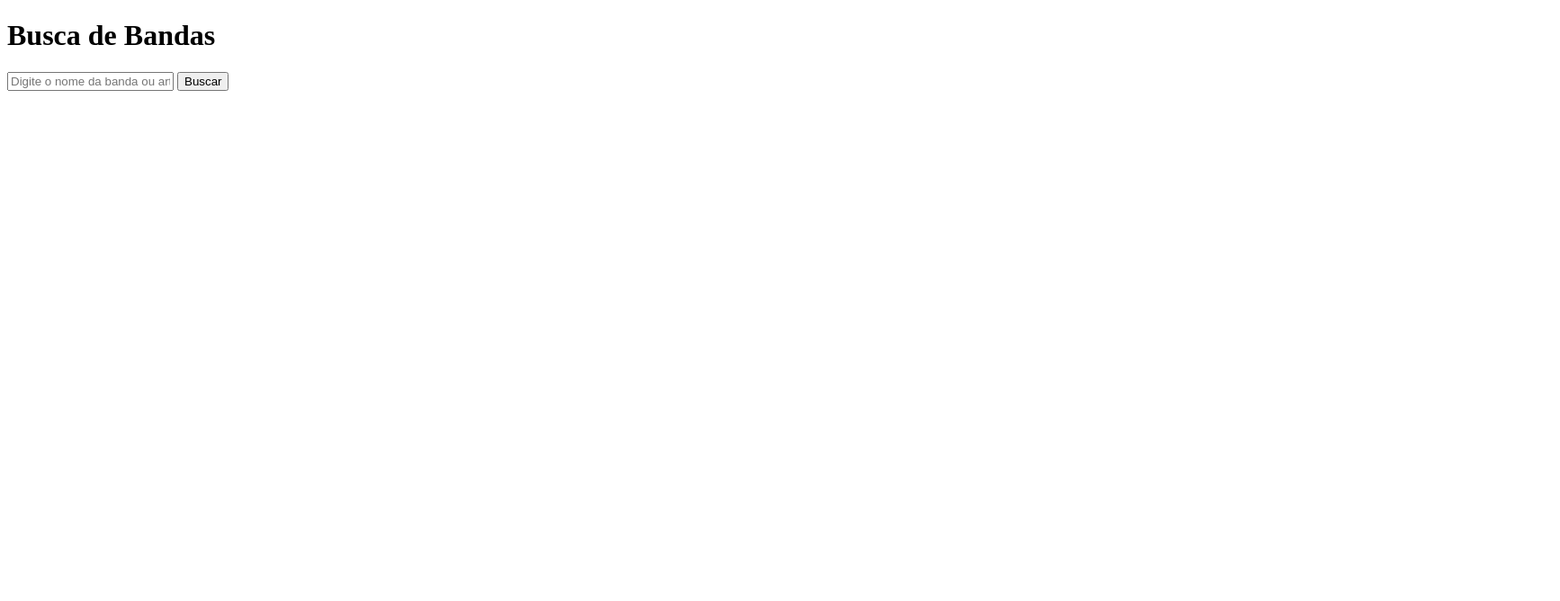
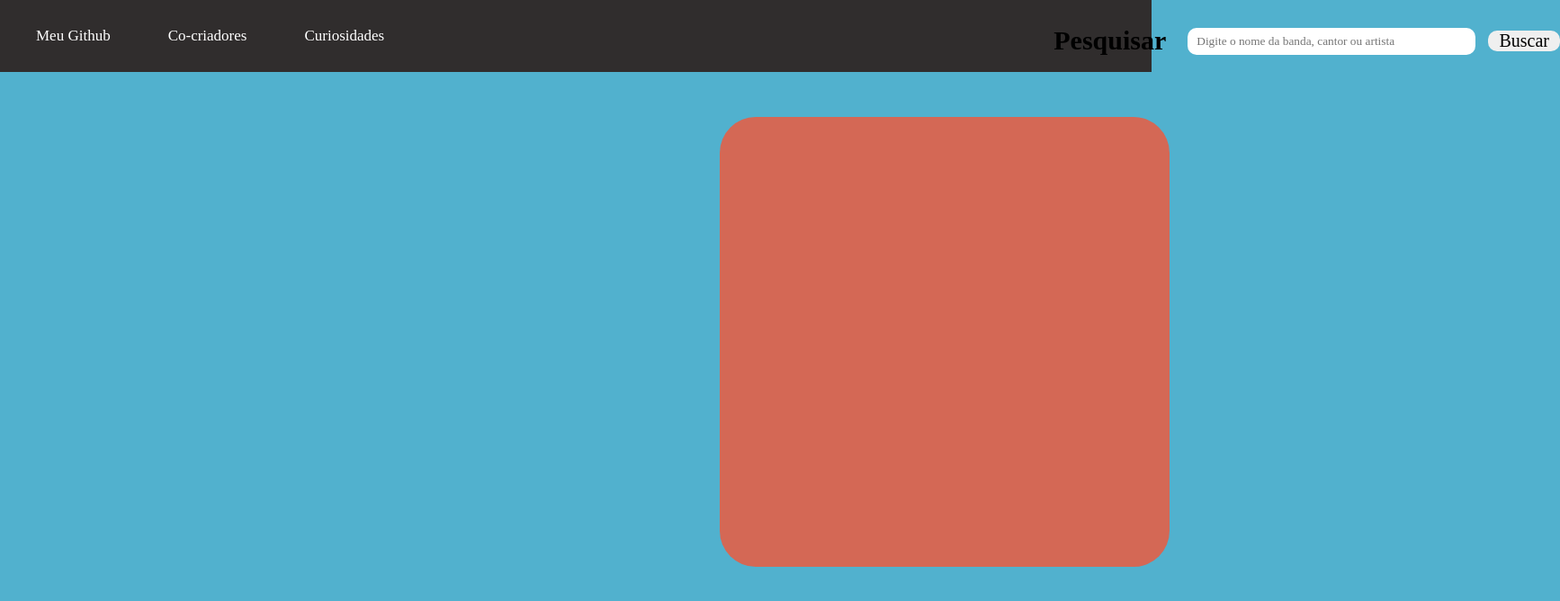
Before and after one commit to eduardo-072/Bandas-API, a plain HTML site: page index.html in a window 1280 px wide. Shown: the whole page at 90% size, 1734 px wide, since content can reach past the window. Drawn offline with Linux system fonts and the light colour scheme.

Commit message:
feito e refeito

```diff
--- a/index.html
+++ b/index.html
@@ -4,49 +4,33 @@
   <meta charset="UTF-8">
   <meta name="viewport" content="width=device-width, initial-scale=1.0">
   <title>Busca de Bandas</title>
+  <link rel="stylesheet" href="style.css">
 </head>
 <body>
-  <h1>Busca de Bandas</h1>
-  <input type="text" id="searchInput" placeholder="Digite o nome da banda ou artista">
-  <button onclick="searchBand()">Buscar</button>
+
+
+  <nav id="menu">
+    <ul>
+
+      <li><a href="https://github.com/eduardo-072" target="_blank" class="linha-1">Meu Github</li></a>
+
+      <li><a href="#" target="_blank" class="linha-2">Co-criadores</li></a>
+
+      <li><a href="https://blog.rolandbrasil.com.br/curiosidades-sobre-musica/" target="_blank" class="linha-3">Curiosidades</li></a>
+
+      <li class="titulo"><strong>Pesquisar</strong></li>
+
+      <input class="busca" type="text" id="searchInput" placeholder="Digite o nome da banda, cantor ou artista"></li>
+       <button class="botão" onclick="searchBand()">Buscar</button>
+       </div>
+      </li>
+    </ul>
+  </nav>
+
+  <div class="caixa" ></div>
+
   <div id="bandInfo"></div>
+<script src="main.js"></script>
 
-  <script>
-    // Função para buscar informações sobre a banda
-    async function searchBand() {
-      const searchTerm = document.getElementById('searchInput').value;
-      const response = await fetch(`https://musicbrainz.org/ws/2/artist/?query=${searchTerm}&fmt=json`);
-      const data = await response.json();
-      displayBandInfo(data.artists);
-    }
-
-    // Função para exibir informações sobre a banda na página
-    function displayBandInfo(artists) {
-      const bandInfoDiv = document.getElementById('bandInfo');
-      bandInfoDiv.innerHTML = '';
-
-      if (artists.length === 0) {
-        bandInfoDiv.innerHTML = '<p>Nenhuma banda encontrada.</p>';
-        return;
-      }
-
-      // Exibindo informações sobre a primeira banda encontrada
-      const band = artists[0];
-      const country = band.country ? band.country : 'Desconhecido';
-      const type = band.type ? band.type : 'Desconhecido';
-      const lifeSpan = band.life_span ? `${band.life_span.begin} - ${band.life_span.end}` : 'Desconhecido';
-      const disambiguation = band.disambiguation ? band.disambiguation : 'N/A';
-
-      const bandInfoHTML = `
-        <h2>${band.name}</h2>
-        <p><strong>País:</strong> ${country}</p>
-        <p><strong>Tipo:</strong> ${type}</p>
-        <p><strong>Período de atividade:</strong> ${lifeSpan}</p>
-        <p><strong>Descrição:</strong> ${disambiguation}</p>
-        <p><a href="https://musicbrainz.org/artist/${band.id}" target="_blank">Ver mais informações sobre a banda</a></p>
-      `;
-      bandInfoDiv.innerHTML = bandInfoHTML;
-    }
-  </script>
 </body>
 </html>
--- a/main.js
+++ b/main.js
@@ -1,31 +1,35 @@
-// Buscar bandas pelo nome
-async function searchBands(query) {
-    const response = await fetch(`https://musicbrainz.org/ws/2/artist/?query=${query}&fmt=json`);
-    const data = await response.json();
-    return data.artists;
+// Função para buscar informações sobre a banda
+async function searchBand() {
+  const searchTerm = document.getElementById('searchInput').value;
+  const response = await fetch(`https://musicbrainz.org/ws/2/artist/?query=${searchTerm}&fmt=json`);
+  const data = await response.json();
+  displayBandInfo(data.artists);
+}
+
+// Função para exibir informações sobre a banda na página
+function displayBandInfo(artists) {
+  const bandInfoDiv = document.getElementById('bandInfo');
+  bandInfoDiv.innerHTML = '';
+
+  if (artists.length === 0) {
+    bandInfoDiv.innerHTML = '<p>Nenhuma banda encontrada.</p>';
+    return;
   }
 
-  // Buscar músicas de uma banda pelo ID
-  async function searchBandSongs(artistId) {
-    const response = await fetch(`https://musicbrainz.org/ws/2/release/?artist=${artistId}&fmt=json`);
-    const data = await response.json();
-    return data.releases;
-  }
+  // Exibindo informações sobre a primeira banda encontrada
+  const band = artists[0];
+  const country = band.country ? band.country : 'Desconhecido';
+  const type = band.type ? band.type : 'Desconhecido';
+  const lifeSpan = band.life_span ? `${band.life_span.begin} - ${band.life_span.end}` : 'Desconhecido';
+  const disambiguation = band.disambiguation ? band.disambiguation : 'N/A';
 
-  // Exemplo de uso
-  const searchTerm = 'Metallica'; // Termo de busca para bandas
-  searchBands(searchTerm)
-    .then(bands => {
-      // Exibir informações das bandas
-      console.log('Bandas encontradas:', bands);
-      // Supondo que queremos listar as músicas da primeira banda encontrada
-      const firstBand = bands[0];
-      return searchBandSongs(firstBand.id);
-    })
-    .then(songs => {
-      // Exibir informações das músicas
-      console.log('Músicas da banda:', songs);
-    })
-    .catch(error => {
-      console.error('Erro:', error);
-    });
+  const bandInfoHTML = `
+    <h2>${band.name}</h2><br>
+    <p><strong>País:</strong> ${country}</p><br>
+    <p><strong>Tipo:</strong> ${type}</p><br>
+    <p><strong>Período de atividade:</strong> ${lifeSpan}</p><br>
+    <p><strong>Descrição:</strong> ${disambiguation}</p><br>
+    <p><a href="https://musicbrainz.org/artist/${band.id}" target="_blank">Ver mais informações sobre a banda</a></p><br>
+  `;
+  bandInfoDiv.innerHTML = bandInfoHTML;
+}
--- a/style.css
+++ b/style.css
@@ -3,18 +3,83 @@
     padding: 0;
     font-family: 'poppins';
 }
+body {
+    background-color: rgb(81, 177, 206);
+}
 
-#menu
-{
-    background-color: rgb(56, 52, 52);
+#menu {
+    background-color: rgb(48, 45, 45);
 }
-#menu ul
-{
+
+
+#menu ul {
     max-width: 1000px;
     list-style: none;
+    padding: 0;
+}
+#menu ul li {
+    display: inline;
+}
+#menu ul li a {
+    margin-right: 0px;
+    color: #fff;
+    font-size: 17px;
     padding: 30px;
+    position: relative;
+    left: 10px;
+    display: inline-block;
+    text-decoration: none;
+    transition: background .2s;
 }
-.pesquisa{
 
-    margin-left: 800px;
+#menu ul li a:hover {
+    background-color: rgb(10, 128, 224);
 }
+
+.botão {
+    position: relative;
+    top: 7px;
+    left: 100px;
+    width: 80px;
+    border-radius: 10px;
+    border: 10px black;
+    font-size: 20px;
+    left: 750px;
+}
+
+.botão:hover {
+    background-color: aqua;
+}
+
+.titulo {
+    position: relative;
+    top: 10px;
+    left: 720px;
+    font-size: 30px
+}
+
+.busca {
+
+    transform: translate(-50%, -50%);
+    padding: 10px;
+    height: 10px;
+    width: 300px;
+    position: relative;
+    border: 1px black;
+    border-radius: 10px;
+    top: 20px;
+    left: 900px;
+}
+
+.caixa {
+    width: 500px;
+    height: 500px;
+    background-color: rgb(212, 104, 85);
+    display: flex;
+    text-align: center;
+    align-items: center;
+    position: relative;
+    top: 50px;
+    left: 800px;
+    border-radius: 40px;
+}
--- /dev/null
+++ b/style2.css
@@ -0,0 +1,50 @@
+*
+{
+    padding: 0;
+    margin: 0;
+    font-family: Arial;
+}
+body
+{
+    background-color: rgb(255, 255, 255);
+}
+
+#menu
+{
+    background-color: rgb(48, 45, 45);
+}
+
+
+#menu ul
+{
+    max-width: 1000px;
+    list-style: none;
+    padding: 0;
+}
+#menu ul li
+{
+    display: inline;
+}
+#menu ul li a
+{
+    color: #fff;
+    font-size: 17px;
+    padding: 30px;
+    position: relative;
+    left: 600px;
+    display: inline-block;
+    text-decoration: none;
+    transition: background .2s;
+}
+
+#menu ul li a:hover
+{
+    background-color: rgb(10, 128, 224);
+}
+
+#menu ul li:last-child a
+{
+    position: relative;
+    left: 800px;
+    background-color: rgb(24, 139, 233);
+}
```
